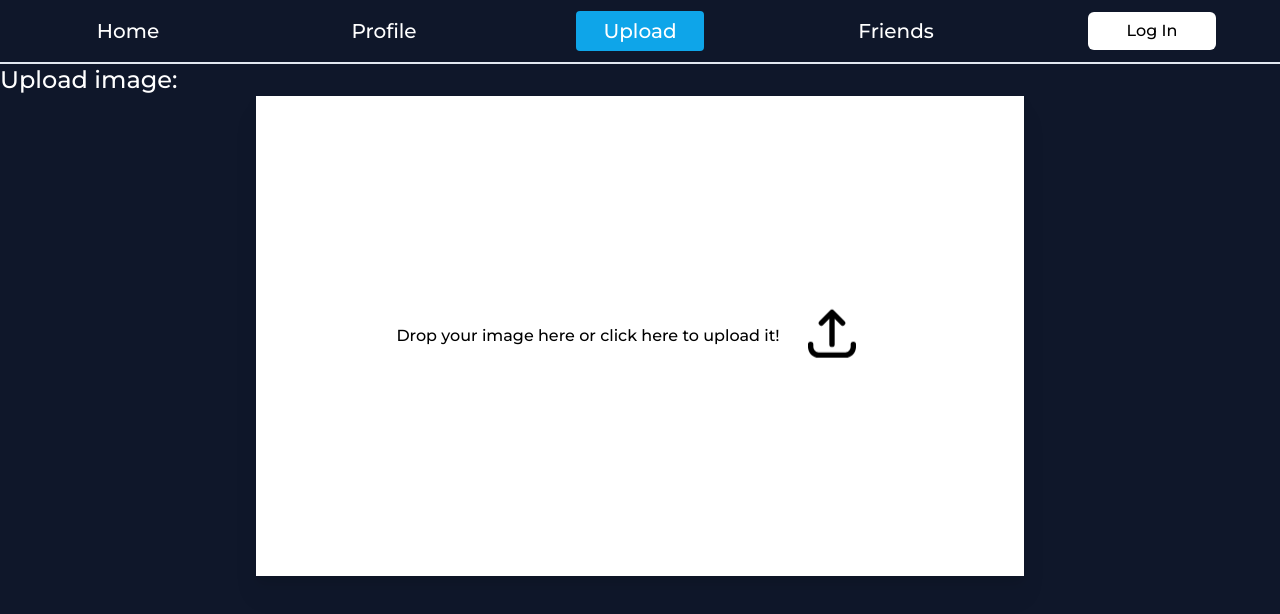
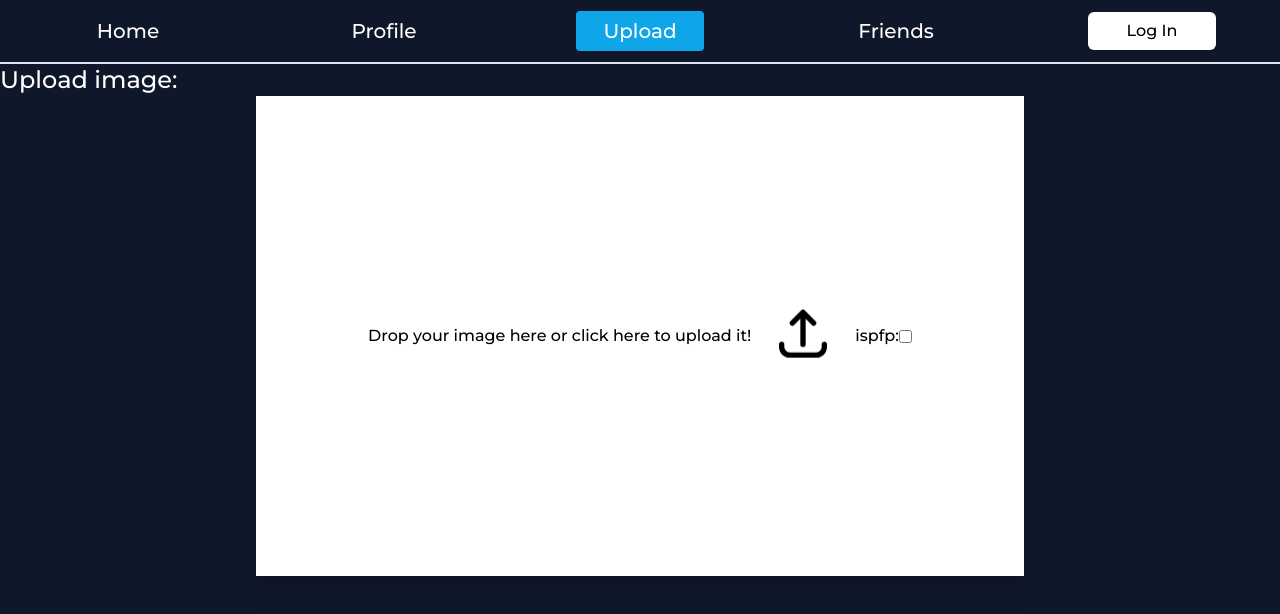
Before and after one commit to Acorn221/OxfordHack2022, a React (Vite) app in the folder frontend/: page /upload in a window 1280 px wide. Shown: the top 614 px of the page. Built offline with nearby package versions, Linux system fonts and the light colour scheme.

Commit message:
do the fucking checkbox john

```diff
--- a/frontend/src/DropArea.jsx
+++ b/frontend/src/DropArea.jsx
@@ -5,6 +5,7 @@ import { v4 as uuidv4 } from 'uuid';
 
 const DropArea = () => {
   const [fileNames, setFileNames] = useState([]);
+  const ispfp = false;
   const handleDrop = (files) => {
     console.log(files);
     //var formData = new FormData();
@@ -17,6 +18,9 @@ const DropArea = () => {
         'img-id': uuidv4(),
       },
     });
+  };
+  const handleIsPFPChange = (evt) => {
+    this.ispfp = evt.target.checked;
   };
   return (
     <Dropzone onDrop={handleDrop}>
@@ -38,6 +42,8 @@ const DropArea = () => {
                 d="M4 16v1a3 3 0 003 3h10a3 3 0 003-3v-1m-4-8l-4-4m0 0L8 8m4-4v12"
               />
             </svg>
+            ispfp:
+            <input type="checkbox" checked={ispfp} onChange={(env) => {this.checked = !this.checked}}></input>
           </p>
         </div>
       )}
```
Also changed, not shown: 2 other files (tests, documents, lock files or other folders).
